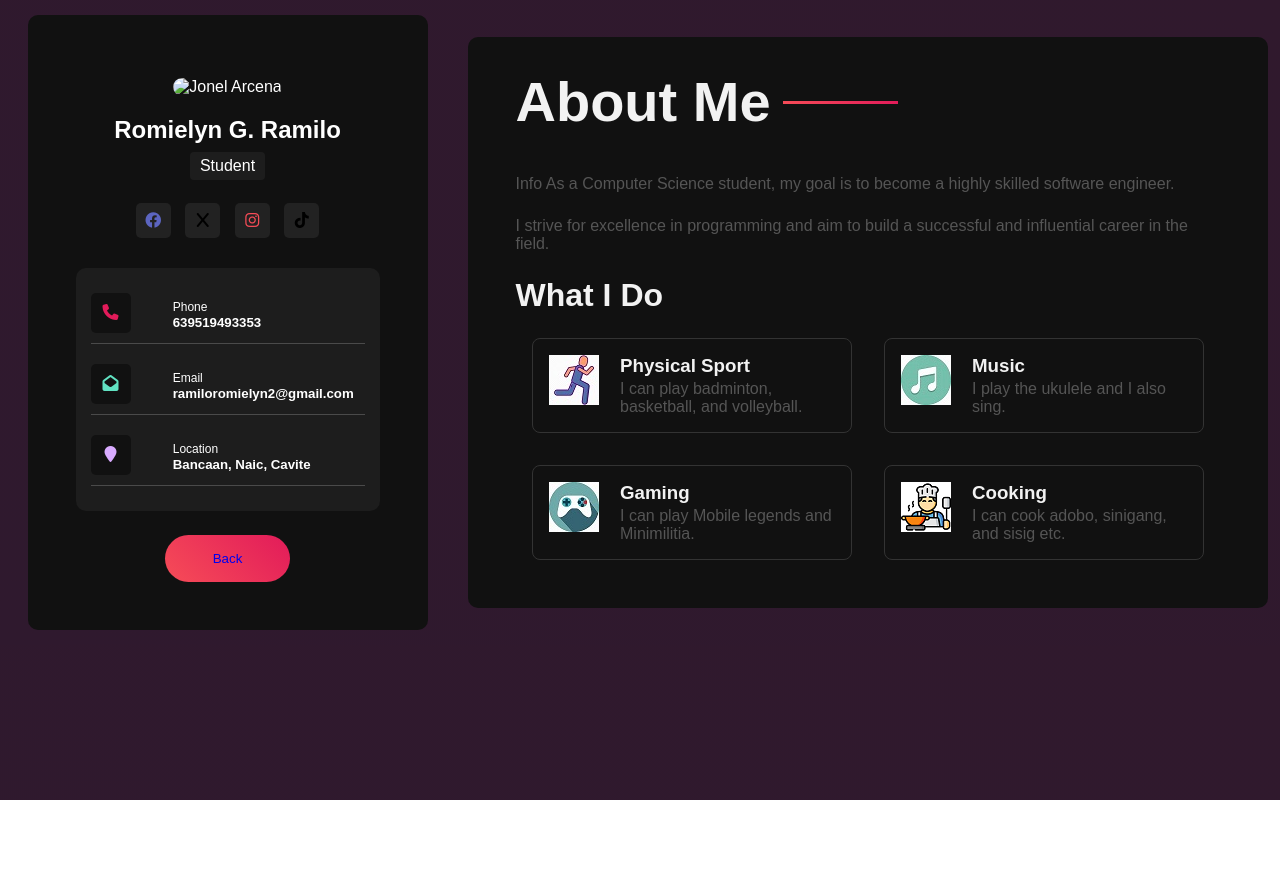
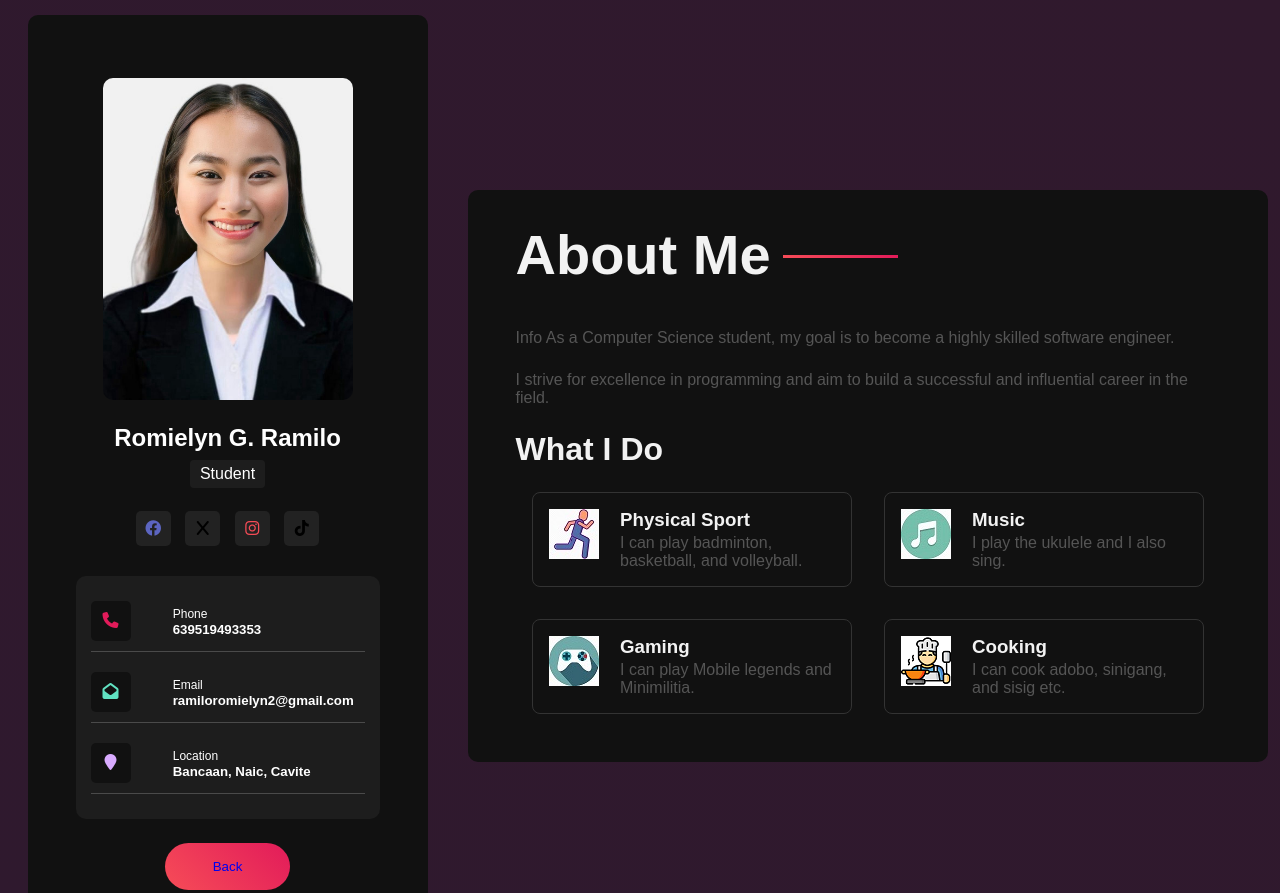
Before and after one commit to Ipomoea17/BSCS-1A-Group-4, a plain HTML site: page Romi.html in a window 1280 px wide. Shown: the top 893 px of the page. Before the commit the page ends 800 px from the top, so only its background shows below. Drawn offline with Linux system fonts and the light colour scheme; files whose address does not match are found by name.

Commit message:
Update Romi.html

```diff
--- a/Romi.html
+++ b/Romi.html
@@ -11,7 +11,7 @@
     <div class="container">
         <div class="profile-card">
             <div class="profile-pic">
-                <img src="Images/Romi.jpg" alt="Jonel Arcena">
+                <img src="Romi.jpg" alt="Jonel Arcena">
             </div>
             <div class="profile-details">
                 <div class="intro">
```
